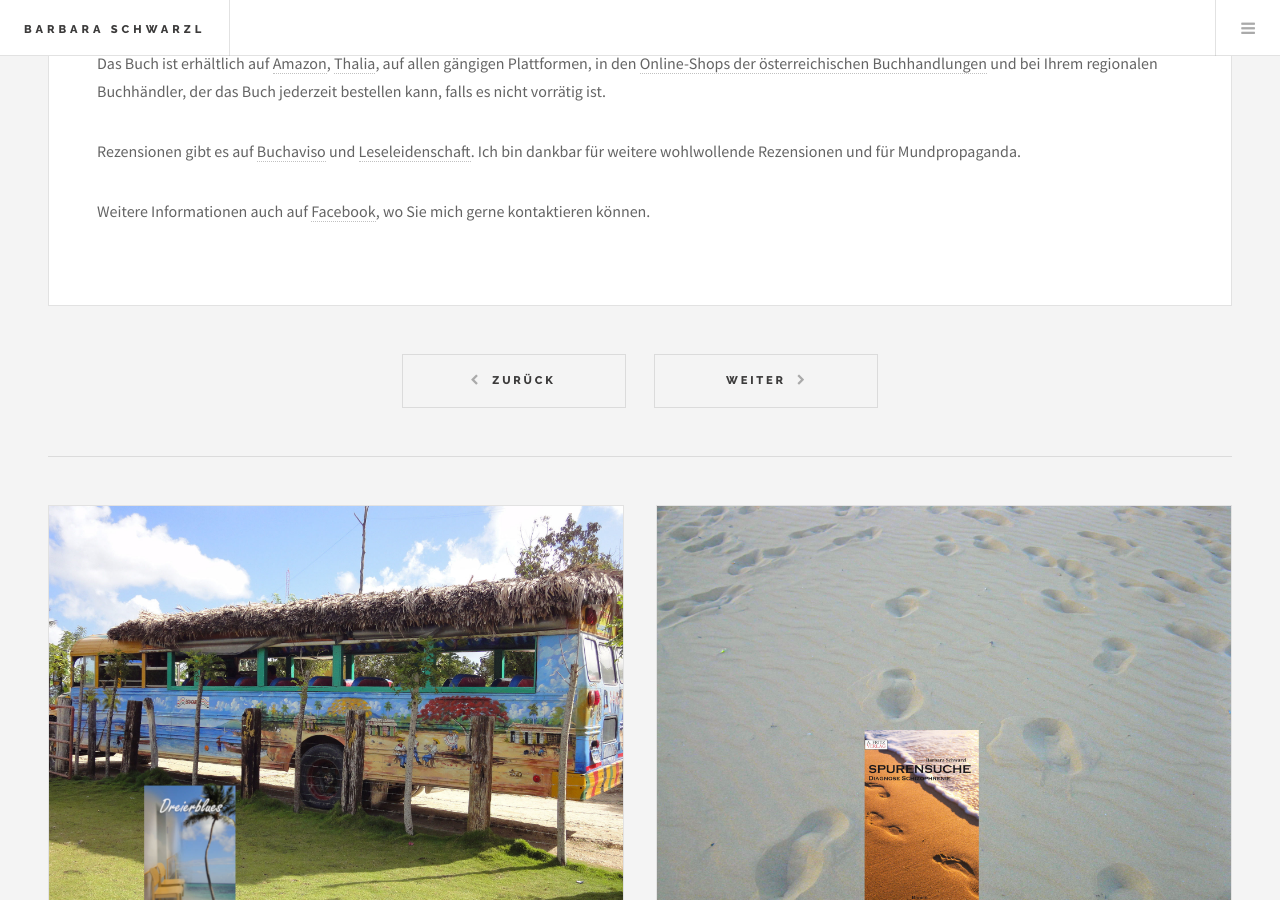
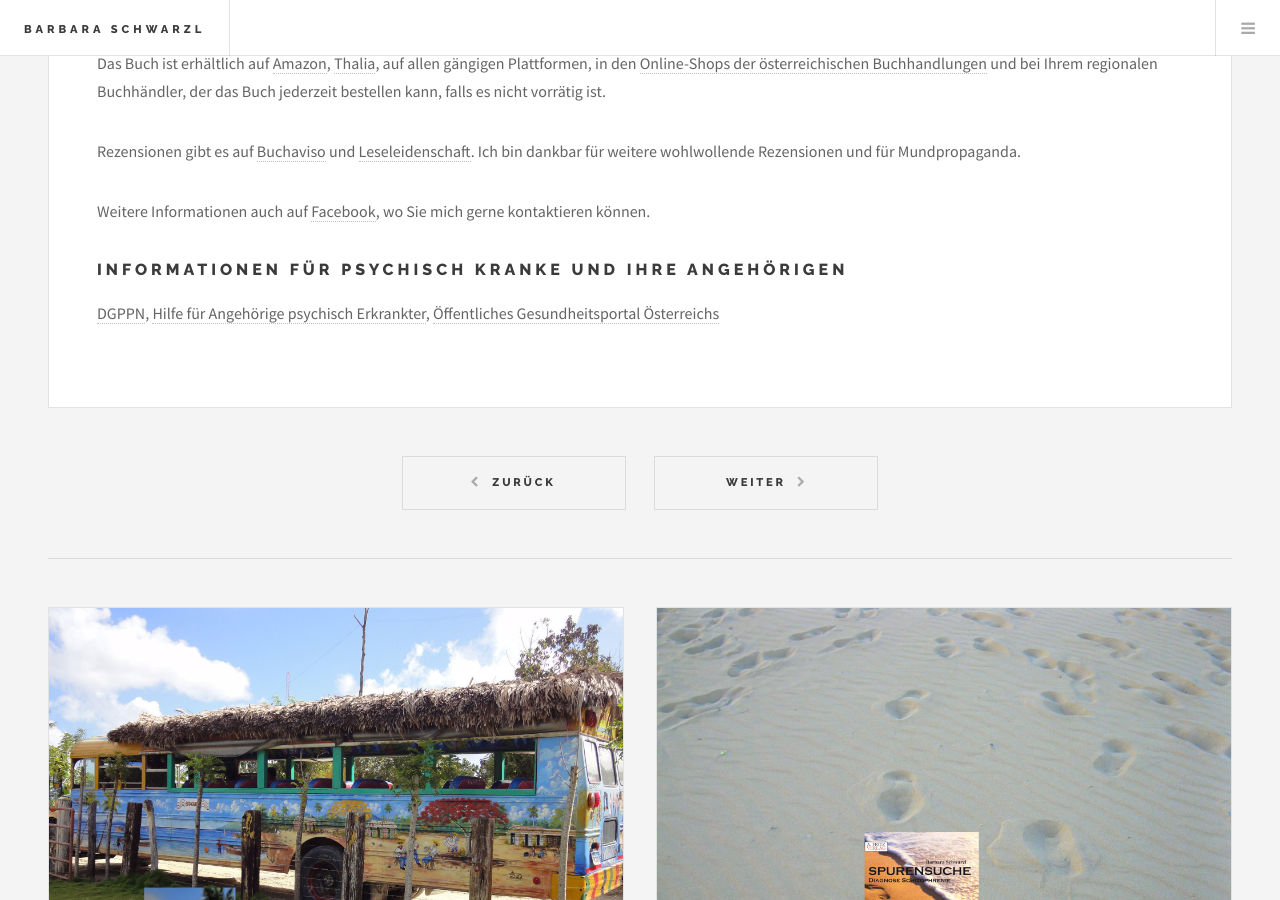
Before and after one commit to bschwarzl/bschwarzl.github.io, a Jekyll site: the page built from _posts/2016-02-24-spurensuche-diagnose-schizophrenie.markdown, in a window 1280 px wide and 900 px high, scrolled down 3796 px. Built offline with Jekyll 4.4.1, drawn with Linux system fonts in a browser that asks for light colours.

Commit message:
Update for webiste

```diff
--- a/_posts/2016-02-24-spurensuche-diagnose-schizophrenie.markdown
+++ b/_posts/2016-02-24-spurensuche-diagnose-schizophrenie.markdown
@@ -58,6 +58,10 @@ Rezensionen gibt es auf [Buchaviso] [buchaviso] und [Leseleidenschaft] [leseleid
 
 Weitere Informationen auch auf [Facebook][facebook], wo Sie mich gerne kontaktieren können.
 
+# Informationen für psychisch Kranke und ihre Angehörigen
+
+[DGPPN] [dgppn], [Hilfe für Angehörige psychisch Erkrankter] [hilfe für Angehörige psychisch Erkrankter], [Öffentliches Gesundheitsportal Österreichs] [öffentliches Gesundheitsportal Österreichs]
+
 
 [buchaviso]: http://buchaviso.de/spurensuche-diagnose-schizophrenie-von-barbara-schwarzl
 [leseleidenschaft]: http://www.leseleidenschaft.de/gastrezension-spurensuche-von-barbara-schwarzl/
@@ -65,3 +69,7 @@ Weitere Informationen auch auf [Facebook][facebook], wo Sie mich gerne kontaktie
 [amazon]: https://www.amazon.de/Spurensuche-Diagnose-Schizophrenie-Barbara-Schwarzl/dp/394477115X
 [thalia]: https://www.thalia.at/shop/home/artikeldetails/ID44038233.html?retn=thatsel:q1
 [online-Shops der österreichischen Buchhandlungen]: http://www.buecher.at/buylocal/
+
+[dgppn]: https://www.dgppn.de/
+[hilfe für Angehörige psychisch Erkrankter]: https://www.hpe.at/home.html
+[öffentliches Gesundheitsportal Österreichs]: https://www.gesundheit.gv.at/krankheiten/psyche/inhalt
```
Also changed, not shown: _posts/2018-12-23-dreierblues.markdown (+2 -1 lines), about.md (+9 -4 lines).
